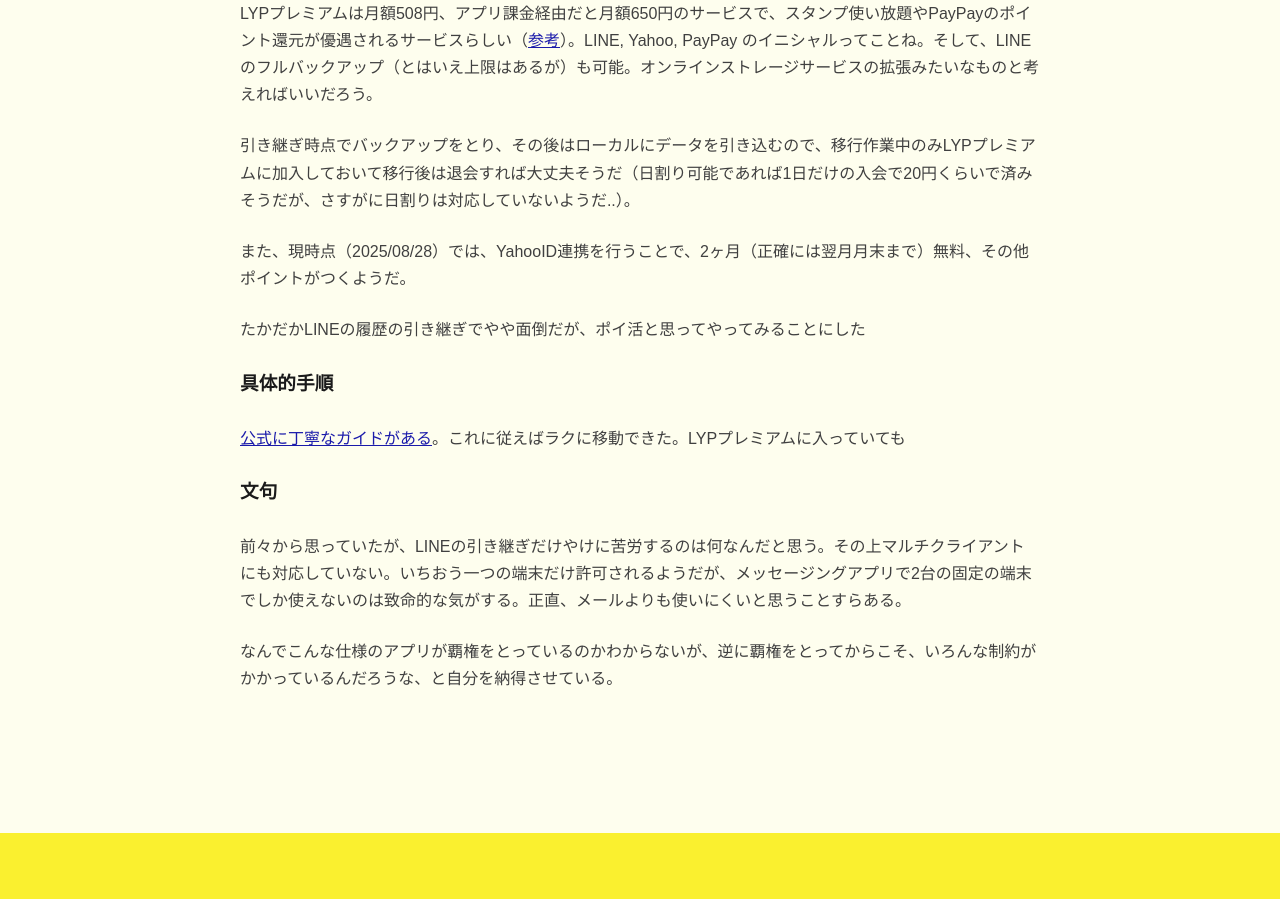
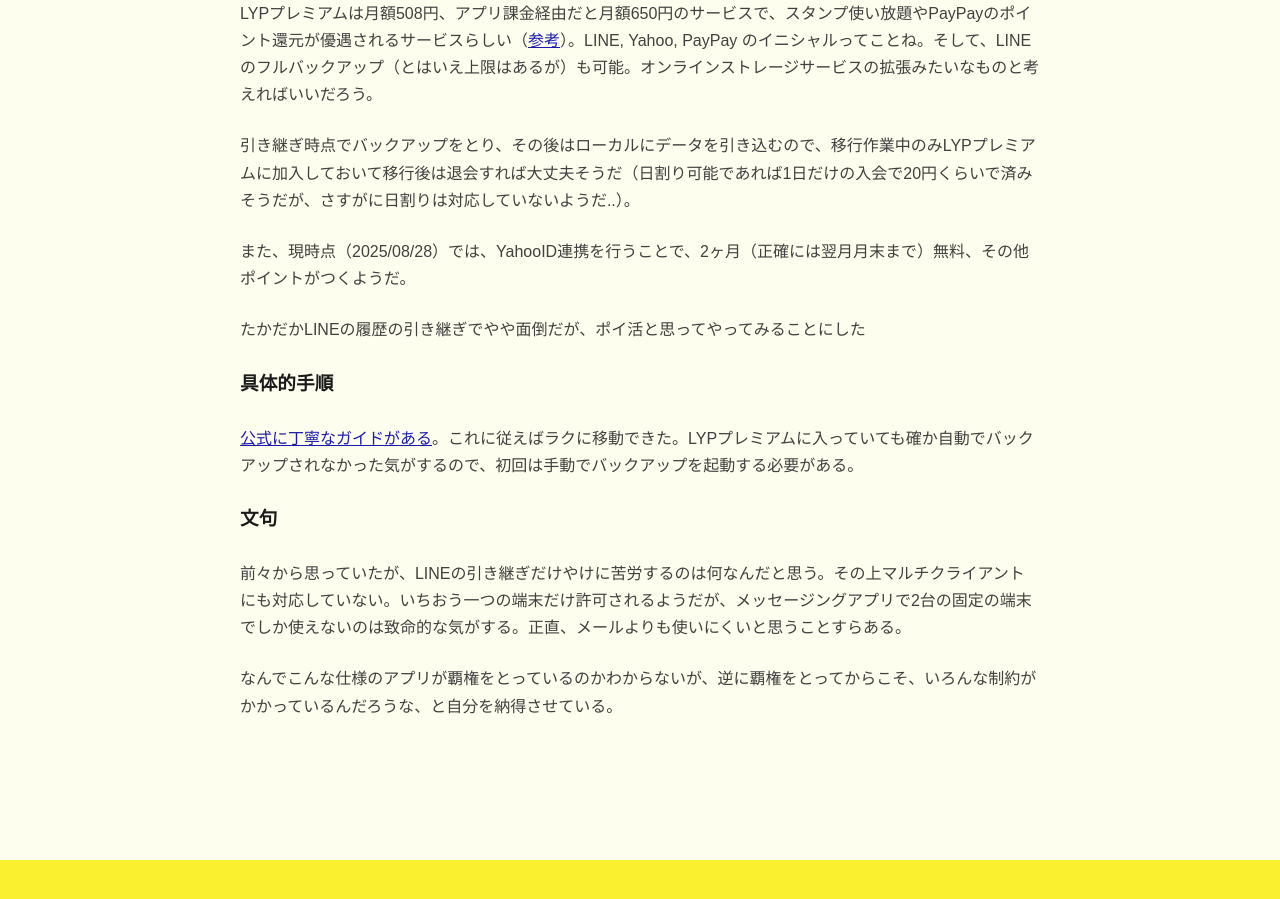
Before and after one commit to guntamania/guntamania.github.io, a Jekyll site: the page built from _posts/2025-08-28-lyp-premium.md, in a window 1280 px wide and 900 px high, scrolled down 845 px. Built offline with Jekyll 4.4.1, drawn with Linux system fonts in a browser that asks for light colours; before the commit the page ends 1718 px from its top, so only the background shows below that.

Commit message:
fix article

```diff
--- a/_posts/2025-08-28-lyp-premium.md
+++ b/_posts/2025-08-28-lyp-premium.md
@@ -29,7 +29,7 @@
 
 ## 具体的手順
 
-[公式に丁寧なガイドがある](https://guide.line.me/ja/migration/)。これに従えばラクに移動できた。LYPプレミアムに入っていても
+[公式に丁寧なガイドがある](https://guide.line.me/ja/migration/)。これに従えばラクに移動できた。LYPプレミアムに入っていても確か自動でバックアップされなかった気がするので、初回は手動でバックアップを起動する必要がある。
 
 ## 文句
 
```
